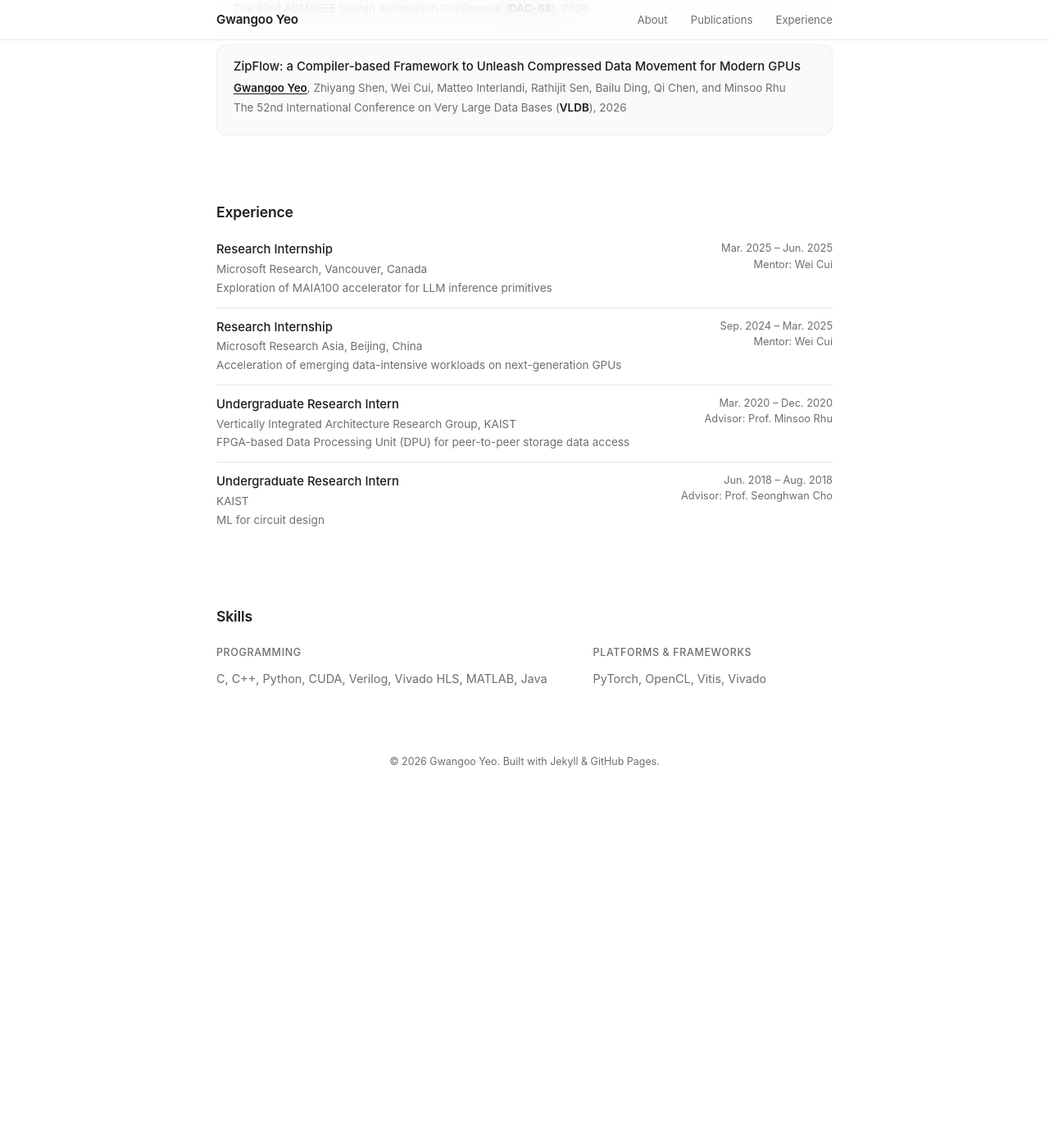
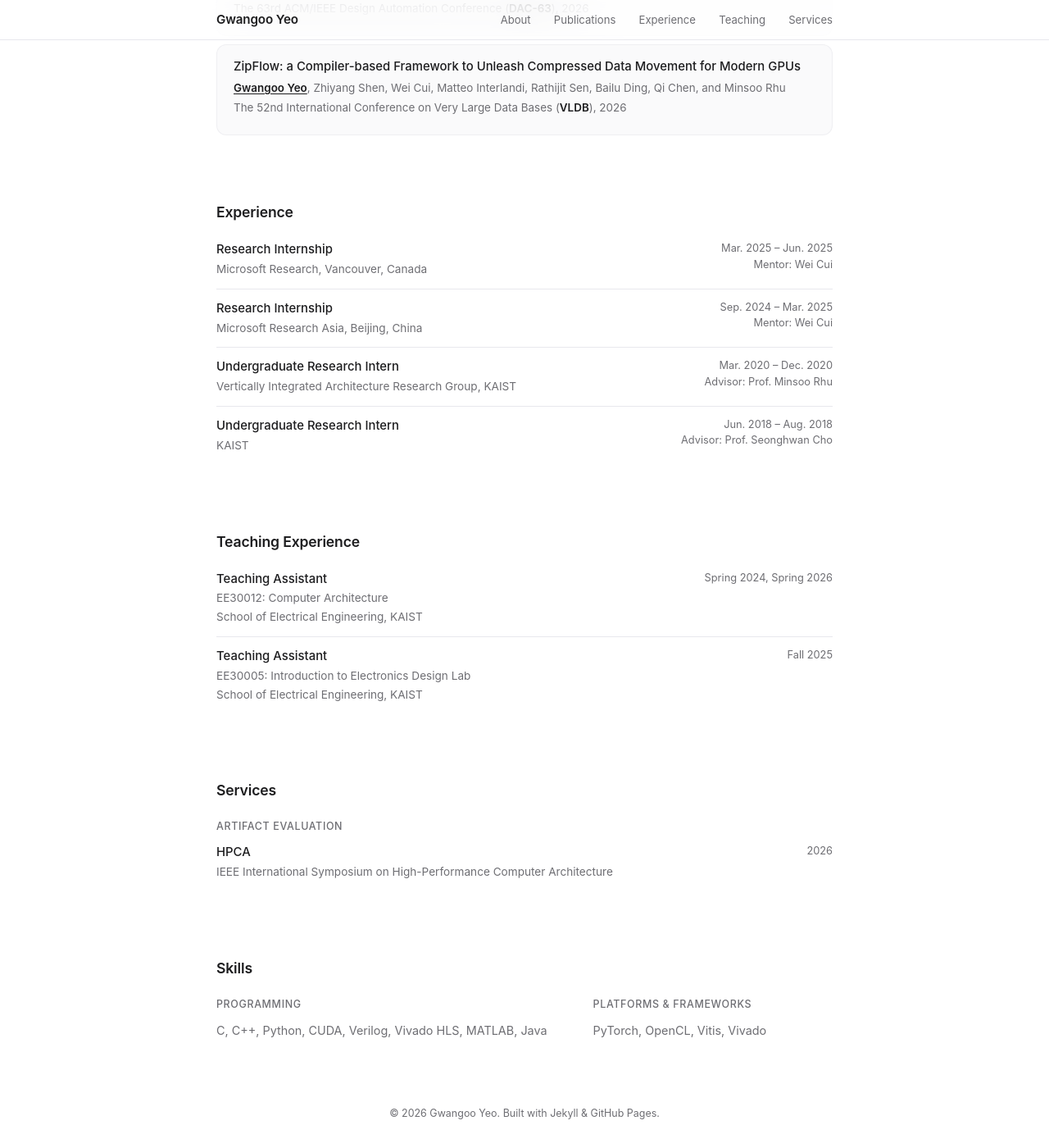
Before and after one commit to gwangooyeo/gwangooyeo.github.io, a Jekyll site: the page built from index.html, in a window 1280 px wide and 1400 px high, scrolled down 830 px. Shown: the whole window at 82% size. Built offline with Jekyll 4.4.1, drawn with Linux system fonts in a browser that asks for light colours; before the commit the page ends 1801 px from its top, so only the background shows below that.

Commit message:
add teaching & services

```diff
--- a/_layouts/default.html
+++ b/_layouts/default.html
@@ -25,6 +25,8 @@
         <a href="#about">About</a>
         <a href="#publications">Publications</a>
         <a href="#experience">Experience</a>
+        <a href="#teaching">Teaching</a>
+        <a href="#services">Services</a>
       </div>
     </div>
   </nav>
--- a/index.html
+++ b/index.html
@@ -95,7 +95,6 @@ title: Gwangoo Yeo
         <div class="entry-main">
           <span class="entry-title">Research Internship</span>
           <span class="entry-sub">Microsoft Research, Vancouver, Canada</span>
-          <span class="entry-sub">Exploration of MAIA100 accelerator for LLM inference primitives</span>
         </div>
         <div class="entry-aside">Mar. 2025 &ndash; Jun. 2025<br>Mentor: Wei Cui</div>
       </div>
@@ -103,7 +102,6 @@ title: Gwangoo Yeo
         <div class="entry-main">
           <span class="entry-title">Research Internship</span>
           <span class="entry-sub">Microsoft Research Asia, Beijing, China</span>
-          <span class="entry-sub">Acceleration of emerging data-intensive workloads on next-generation GPUs</span>
         </div>
         <div class="entry-aside">Sep. 2024 &ndash; Mar. 2025<br>Mentor: Wei Cui</div>
       </div>
@@ -111,7 +109,6 @@ title: Gwangoo Yeo
         <div class="entry-main">
           <span class="entry-title">Undergraduate Research Intern</span>
           <span class="entry-sub"><a href="https://sites.google.com/view/kaist-via">Vertically Integrated Architecture Research Group</a>, KAIST</span>
-          <span class="entry-sub">FPGA-based Data Processing Unit (DPU) for peer-to-peer storage data access</span>
         </div>
         <div class="entry-aside">Mar. 2020 &ndash; Dec. 2020<br>Advisor: Prof. Minsoo Rhu</div>
       </div>
@@ -119,9 +116,50 @@ title: Gwangoo Yeo
         <div class="entry-main">
           <span class="entry-title">Undergraduate Research Intern</span>
           <span class="entry-sub">KAIST</span>
-          <span class="entry-sub">ML for circuit design</span>
         </div>
         <div class="entry-aside">Jun. 2018 &ndash; Aug. 2018<br>Advisor: Prof. Seonghwan Cho</div>
+      </div>
+    </div>
+  </div>
+</section>
+
+<!-- Teaching -->
+<section id="teaching" class="section">
+  <div class="container">
+    <h2>Teaching Experience</h2>
+    <div class="entries">
+      <div class="entry">
+        <div class="entry-main">
+          <span class="entry-title">Teaching Assistant</span>
+          <span class="entry-sub">EE30012: Computer Architecture</span>
+          <span class="entry-sub">School of Electrical Engineering, KAIST</span>
+        </div>
+        <div class="entry-aside">Spring 2024, Spring 2026</div>
+      </div>
+      <div class="entry">
+        <div class="entry-main">
+          <span class="entry-title">Teaching Assistant</span>
+          <span class="entry-sub">EE30005: Introduction to Electronics Design Lab</span>
+          <span class="entry-sub">School of Electrical Engineering, KAIST</span>
+        </div>
+        <div class="entry-aside">Fall 2025</div>
+      </div>
+    </div>
+  </div>
+</section>
+
+<!-- Services -->
+<section id="services" class="section">
+  <div class="container">
+    <h2>Services</h2>
+    <h3>Artifact Evaluation</h3>
+    <div class="entries">
+      <div class="entry">
+        <div class="entry-main">
+          <span class="entry-title">HPCA</span>
+          <span class="entry-sub">IEEE International Symposium on High-Performance Computer Architecture</span>
+        </div>
+        <div class="entry-aside">2026</div>
       </div>
     </div>
   </div>
```
